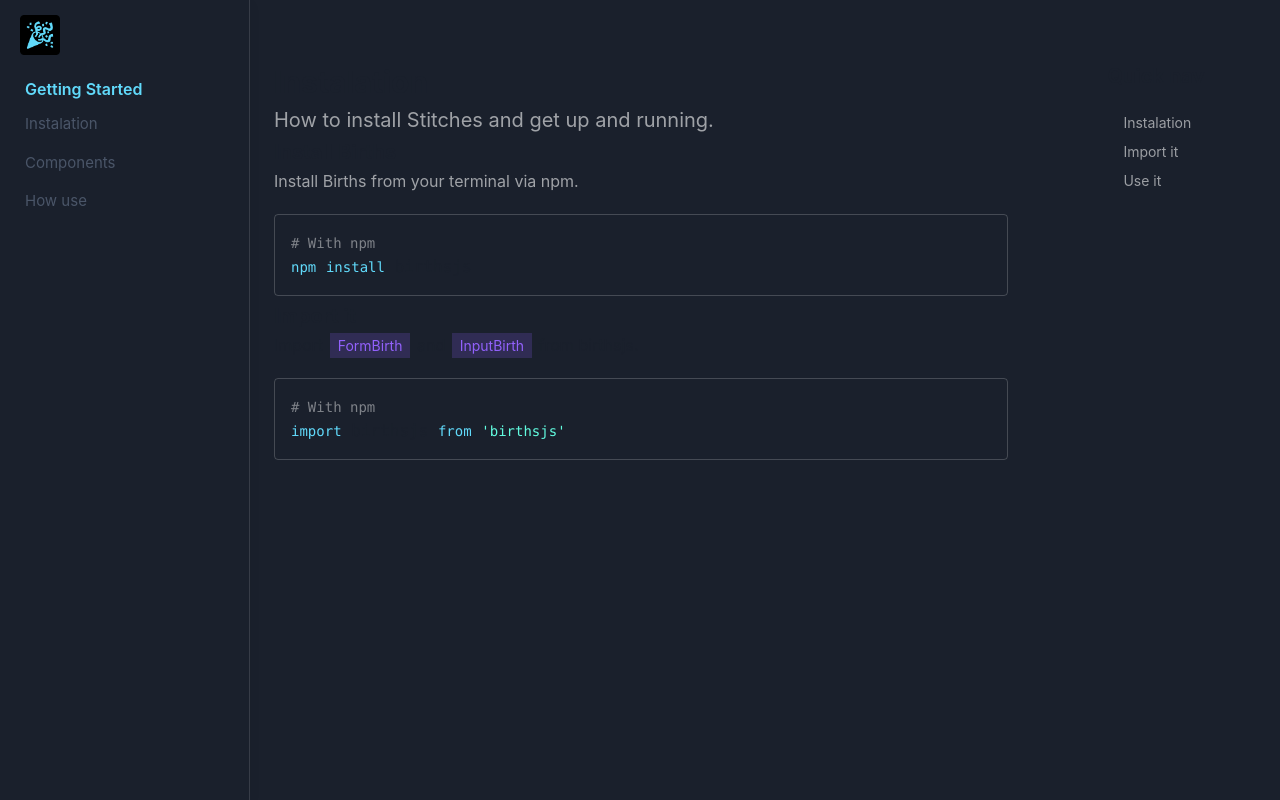
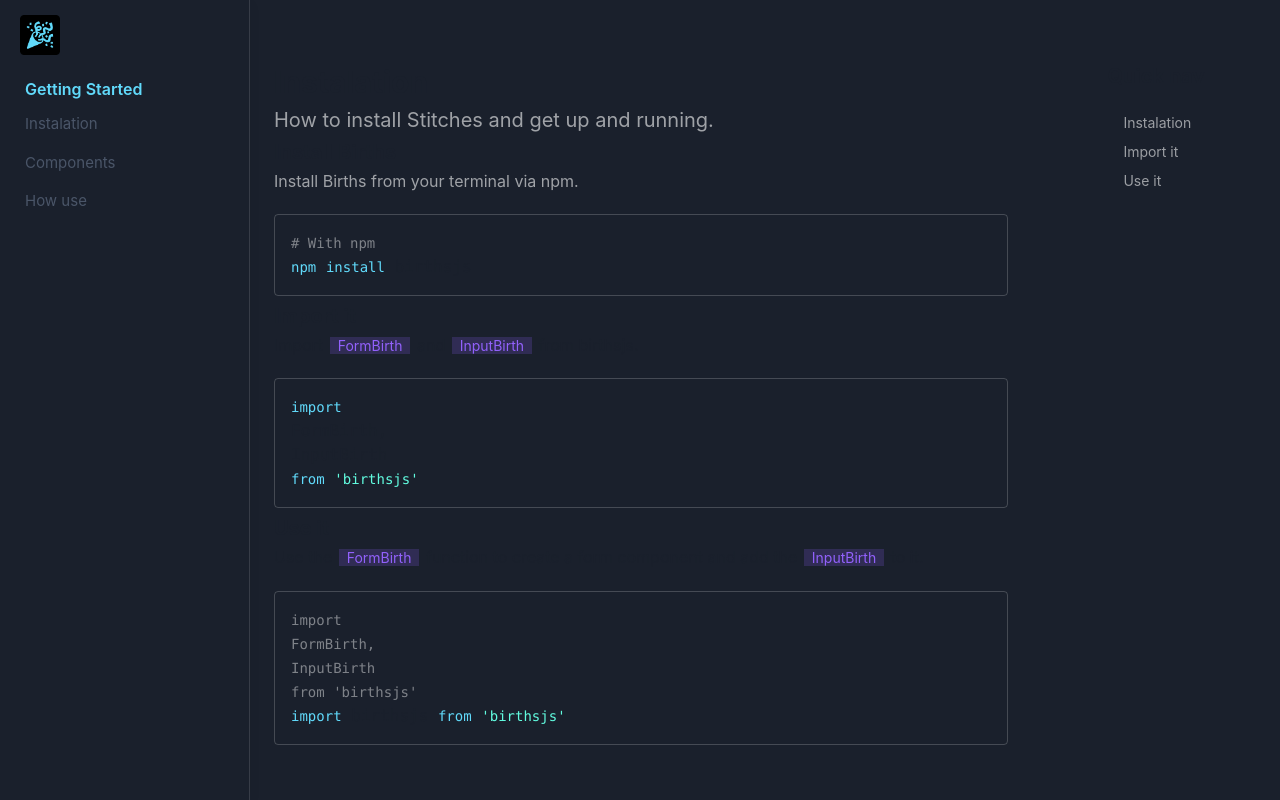
Before and after one commit to francisco-cruz/DocsBirthsJs, a React (Create React App) app: page /docs in a window 1280 px wide. Built offline with nearby package versions, Linux system fonts and the light colour scheme.

Commit message:
highligths

```diff
--- a/src/assets/styles/index.css
+++ b/src/assets/styles/index.css
@@ -17,10 +17,13 @@ pre span {
 
 pre span.comment {
     color: #ffffff70;
-    margin-bottom: 100px;
+    margin-bottom: 10px;
 }
 
-pre span.function {
+pre span.function,
+pre span.operator,
+pre span.punctuation
+{
     color: #61DAFB;
     font-size: 14px;
 }
--- a/src/pages/Docs/Docs.js
+++ b/src/pages/Docs/Docs.js
@@ -1,5 +1,6 @@
 import {
   Box,
+  Flex,
   Heading,
   Highlight,
   ListItem,
@@ -65,26 +66,71 @@ export default function Docs() {
           <Heading fontSize="16px" fontWeight={400}>
             <Highlight
               query={["FormBirth", "InputBirth"]}
-              styles={{ px: "2", py: "1", rounded: "0", fontSize:"14px", bg: "#9261FB30", color:"#9261FB", mx:"2px" }}
+              styles={{
+                px: "2",
+                py: ".8",
+                rounded: "0",
+                fontSize: "14px",
+                bg: "#9261FB30",
+                color: "#9261FB",
+                mx: "2px",
+              }}
             >
-            Import FormBirth and InputBirth from birthsjs.
+              Import FormBirth and InputBirth from birthsjs.
             </Highlight>
           </Heading>
           <Stack direction="row">
             <pre>
               <code>
                 <div>
-                  <span class="comment"># With npm</span>
-                </div>
-                <div>
-                  <span class="function">import</span>{" "}
-                  birthsjs{" "}
+                  <span class="function">import</span>
+                  {"\n"}
+                  FormBirth, {"\n"}
+                  InputBirth{"\n"}
                   <span class="function">from</span>{" "}
                   <span class="string">'birthsjs'</span>{" "}
                 </div>
               </code>
             </pre>
           </Stack>
+          <Heading fontSize="20px">Use it</Heading>
+          <Heading fontSize="16px" fontWeight={400}>
+            <Highlight
+              query={["FormBirth", "InputBirth"]}
+              styles={{
+                px: "2",
+                py: ".8",
+                rounded: "0",
+                fontSize: "14px",
+                bg: "#9261FB30",
+                color: "#9261FB",
+                mx: "2px",
+              }}
+            >
+              Use the FormBirth function to create a form component and add the
+              InputBirth to it.
+            </Highlight>
+          </Heading>
+          <Stack direction="row">
+            <pre>
+              <code>
+                <div>
+                  <span class="comment">
+                    import{"\n"}FormBirth,{"\n"}InputBirth{"\n"}from 'birthsjs'{" "}
+                  </span>
+                </div>
+                <div>
+                  <span class="function">import</span> birthsjs{" "}
+                  <span class="function">from</span>{" "}
+                  <span class="string">'birthsjs'</span>{" "}
+                </div>
+              </code>
+            </pre>
+          </Stack>
+        </Stack>
+        <Stack>
+          <Stack>Previous</Stack>
+          <Stack>Next</Stack>
         </Stack>
       </Stack>
       <Stack
```
